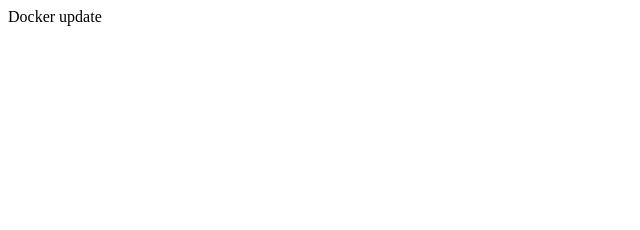
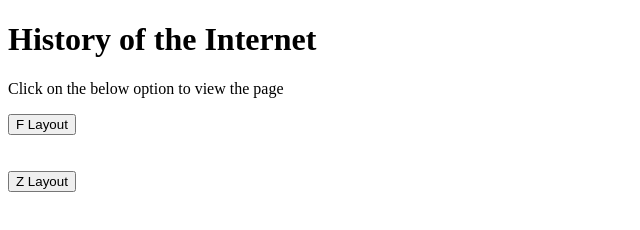
Before and after one commit to NikitaGaikwad01/History, a plain HTML site: page public_html/index.html in a window 1280 px wide. Shown: the whole page, without its empty margins (0-640 px from the left). Drawn offline with Linux system fonts and the light colour scheme.

Commit message:
creating layout pages

```diff
--- a/public_html/index.html
+++ b/public_html/index.html
@@ -2,9 +2,17 @@
 <html lang="en">
 <head>
     <meta charset="UTF-8">
-    <title>Title</title>
+    <title>History</title>
 </head>
 <body>
-Docker update
+<h1>History of the Internet</h1>
+
+<p> Click on the below option to view the page </p>
+<button onclick="document.location='default.asp'">F Layout</button>
+<br>
+<br>
+<br>
+<button onclick="document.location='default.asp'">Z Layout</button>
+
 </body>
 </html>
```
Also changed, not shown: public_html/f_layout.html (added, +10 -0 lines), public_html/z_layout.html (added, +10 -0 lines).
